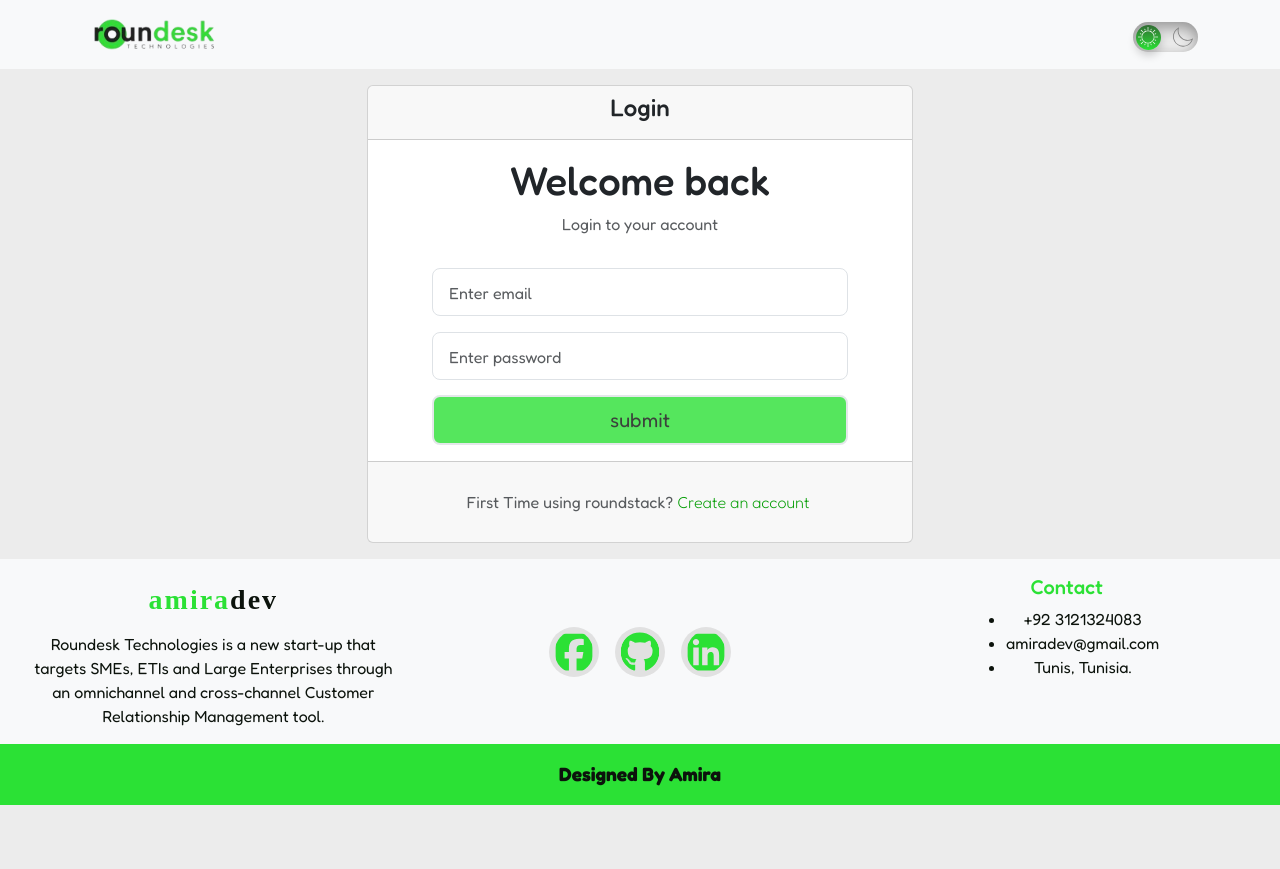
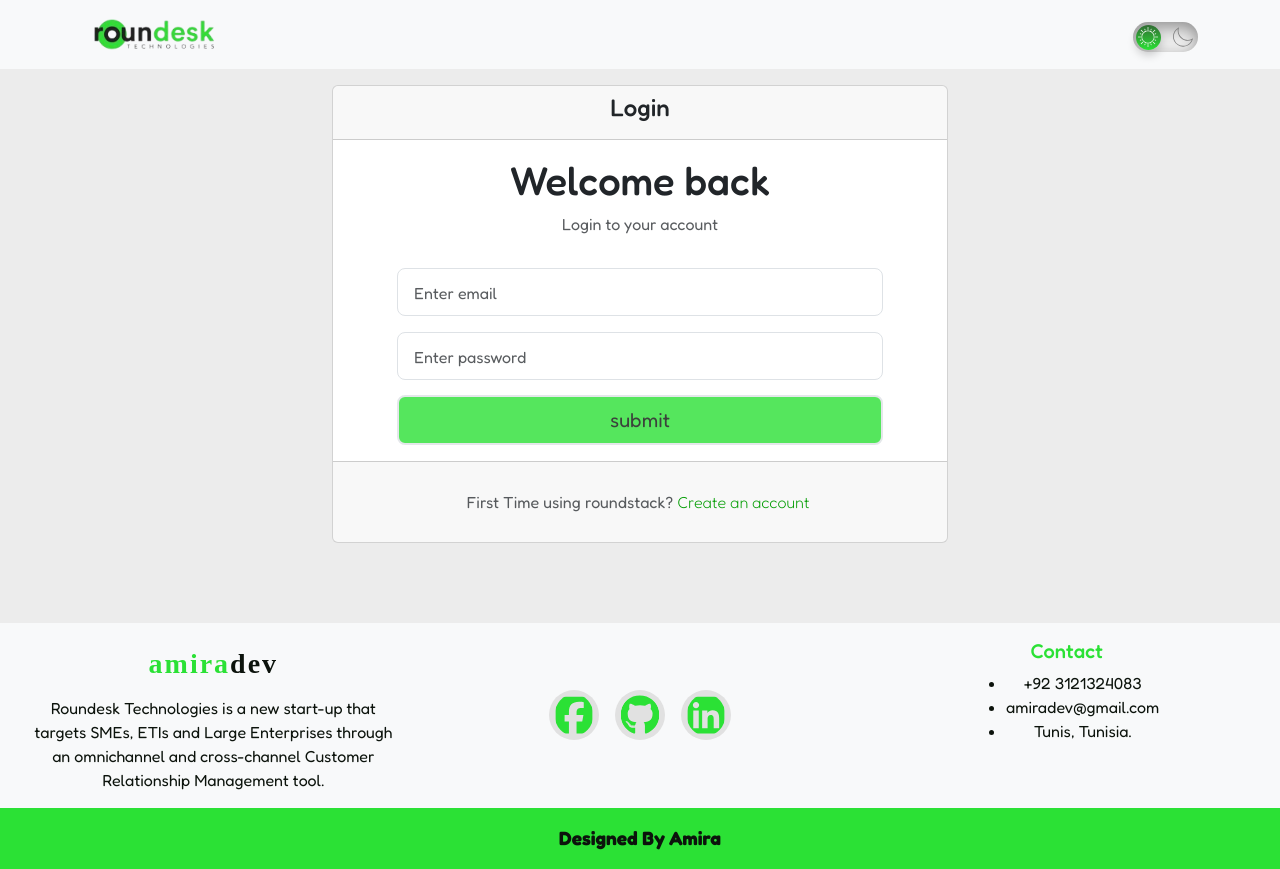
Before and after one commit to amiraadev/react-bootstrap-responsive-nestjs-jwt-passport-prisma-mysql-authentification, a React (Create React App) app: page /login in a window 1280 px wide. Before the commit the page ends 805 px from the top, so only its background shows below. Built offline with nearby package versions, Linux system fonts and the light colour scheme.

Commit message:
make the footer where it belongs,always at the bottom no matter what was the shape of the body

```diff
--- a/src/App.tsx
+++ b/src/App.tsx
@@ -1,5 +1,4 @@
 /** @format */
-
 
 import "../node_modules/bootstrap/dist/css/bootstrap.min.css";
 import axios from "axios";
@@ -14,7 +13,8 @@ import Home from "./pages/Home";
 import RegisterPage from "./pages/RegisterPage";
 import LoginPage from "./pages/LoginPage";
 import Profile from "./pages/Profile";
-
+import Container from "react-bootstrap/Container";
+import { Col, Row } from "react-bootstrap";
 
 axios.defaults.withCredentials = true;
 
@@ -22,6 +22,8 @@ function App() {
 	return (
 		<Router>
 			<Navbar1 />
+			<Container fluid className="min-vh-100 d-flex  flex-column justify-content-between">
+				<Row>
 					<Routes>
 						<Route path='/login' element={<LoginPage />} />
 						<Route path='/register' element={<RegisterPage />} />
@@ -31,7 +33,11 @@ function App() {
 						</Route>
 						/
 					</Routes>
+				</Row>
+				<Row fluid >
 					<Footer />
+				</Row>
+			</Container>
 		</Router>
 	);
 }
--- a/src/components/footer/Footer.tsx
+++ b/src/components/footer/Footer.tsx
@@ -19,8 +19,8 @@ const Footer = () => {
 	const { isDarkMode } = useThemeStore();
 	return (
 		<>
-			<Container fluid className={`${isDarkMode ? "bg-dark" : "bg-light"}`}>
-				<Row className='py-3'>
+			<Container fluid className={`${isDarkMode ? "bg-dark" : "bg-light "} footer-class`}   style={{backgroundColor:"yellow"}}>
+				<Row className='py-3' >
 					<Col sm className='text-center ft-1'>
 						<h3>
 							<span className='title-span'>amira</span>dev
@@ -57,7 +57,7 @@ const Footer = () => {
 						</div>
 					</Col>
 				</Row>
-				<Row className='Last-footer'>
+				<Row className='Last-footer' >
 					<p>Designed By Amira</p>
 				</Row>
 			</Container>
--- a/src/components/footer/footer.css
+++ b/src/components/footer/footer.css
@@ -92,3 +92,9 @@ h5 {
 	font-size: 1.2rem;
 	font-weight: 700;
 }
+
+.footer-class {
+  /* position: absolute;
+  bottom: 0; */
+
+}
```
Lines whose indentation alone changed are shown as unchanged.
